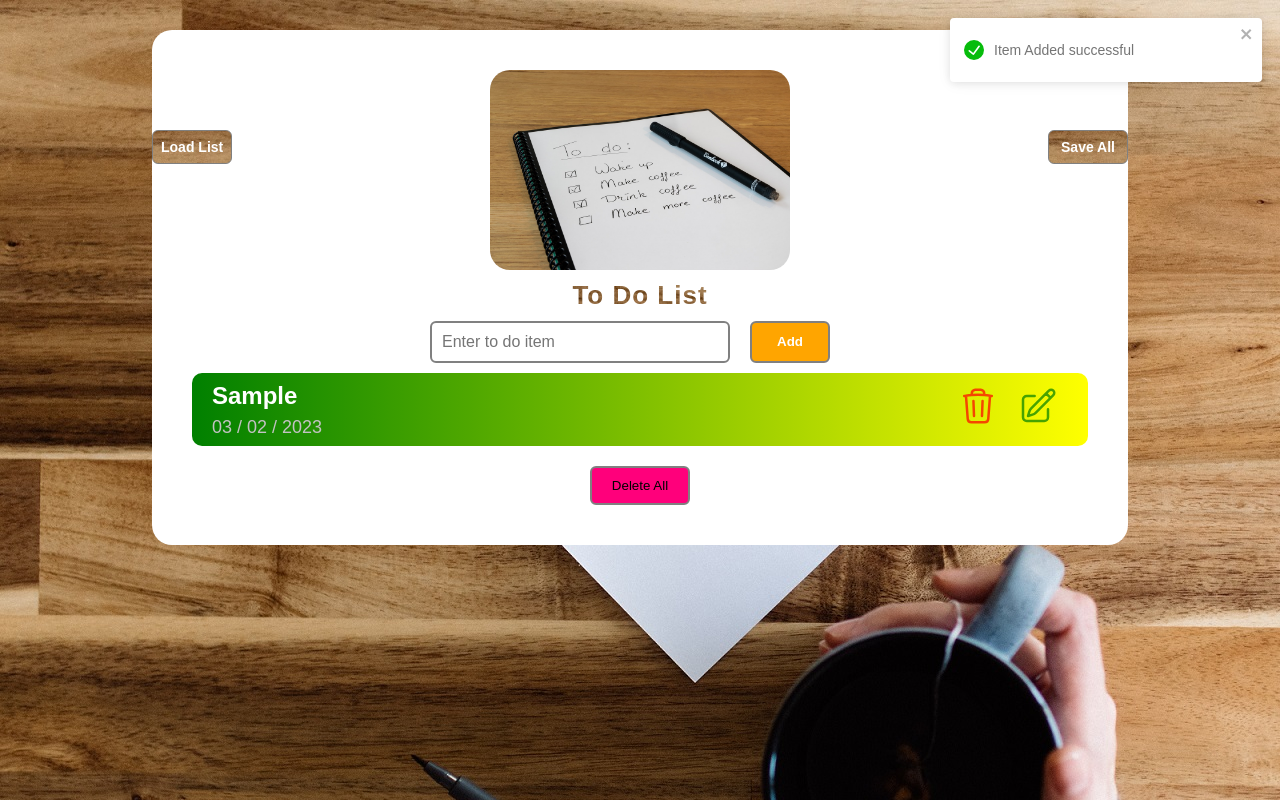
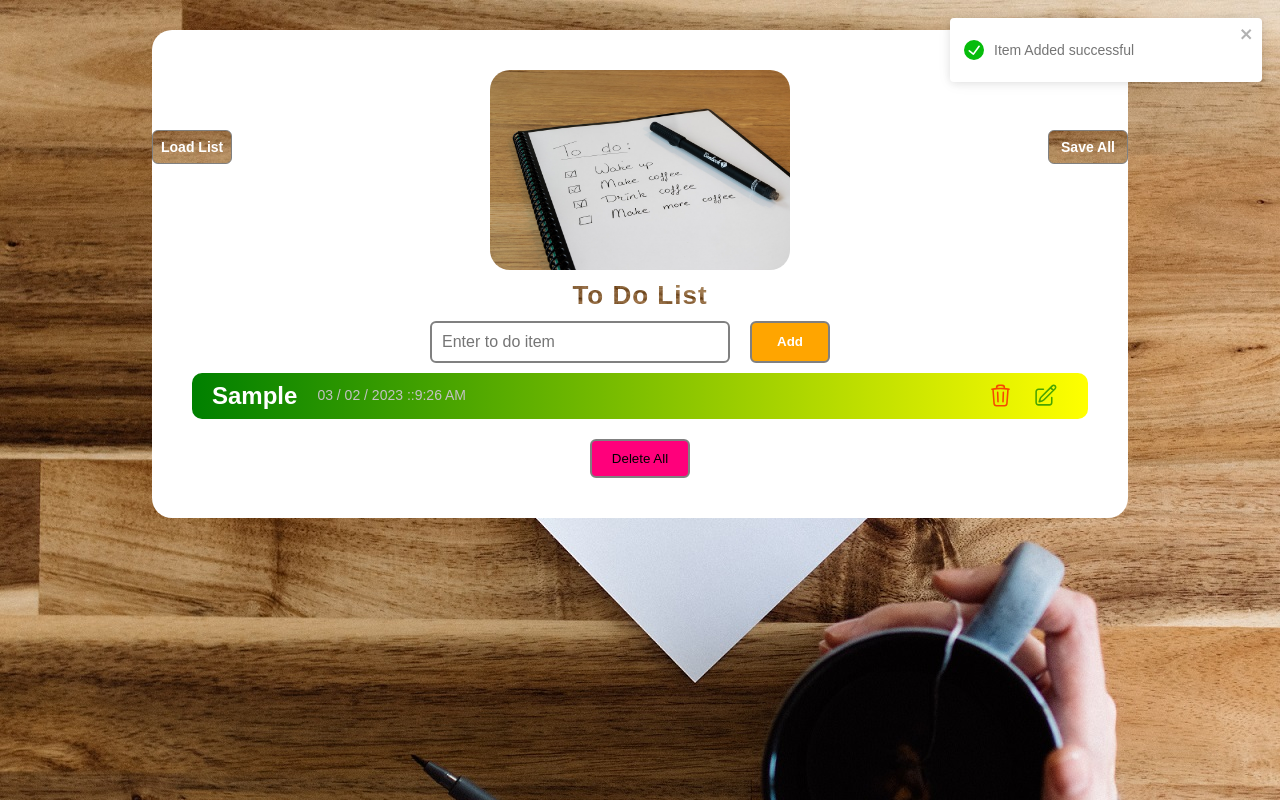
Before and after one commit to ajitmjadhav/TechM_Technical_Assignment, a React (Create React App) app in the folder assignment4-todo_list_manager/: page / in a window 1280 px wide. Both pictures are taken after typing "Sample" into the empty fields and a click on the button "Add". Built offline with nearby package versions, Linux system fonts and the light colour scheme.

Commit message:
refactor createCurrentDate function and add current time, also update HTML , css for listItems and buttons

```diff
--- a/assignment4-todo_list_manager/src/App.css
+++ b/assignment4-todo_list_manager/src/App.css
@@ -119,19 +119,24 @@ li {
   border-radius: 10px;
   background-image: linear-gradient(to right, green, yellow);
 }
+.list-item div {
+  display: flex;
+  align-items: center;
+}
 .listItem-text {
   font-size: 24px;
   color: #fff;
   font-weight: 600;
 }
 .listItem-date {
-  font-size: 18px;
+  font-size: 14px;
   color: rgb(194, 194, 194);
+  padding-left: 20px;
 }
 .list-item svg {
   display: inline-block;
-  width: 40px;
-  height: 40px;
+  width: 25px;
+  height: 25px;
   margin: 0 10px;
   opacity: 0.7;
 }
--- a/assignment4-todo_list_manager/src/components/Todolist.js
+++ b/assignment4-todo_list_manager/src/components/Todolist.js
@@ -26,10 +26,15 @@ const List = () => {
         const yyyy = today.getFullYear();
         let mm = today.getMonth() + 1;
         let dd = today.getDate();
-        // let time = today.getTime();
+        // let time = today.getHours() + ':' + today.getMinutes();
+        let time;
+        let hour = today.getHours();
+        let min = today.getMinutes();
+        if (hour < 12) time = `${hour % 12}:${min} AM`;
+        else { time = `${hour % 12 || 12}:${min} PM` }
         if (dd < 10) dd = '0' + dd;
         if (mm < 10) mm = '0' + mm;
-        const formattedToday = `${dd} / ${mm} / ${yyyy}`;
+        const formattedToday = `${dd} / ${mm} / ${yyyy} ::${time}`;
         return formattedToday;
     }
     // add the Item to the list
@@ -207,7 +212,7 @@ const List = () => {
                         <input type="text" value={inputData} ref={inputRef} placeholder='Enter to do item' onChange={(e) => setInputData(e.target.value)} />
                         {isSubmit
                             ?
-                            <button onClick={addItem} className='add-item-btn form-btn' type='button'>Add</button>
+                            <button onClick={addItem} title='add item' className='add-item-btn form-btn' type='button'>Add</button>
                             :
                             <button onClick={addItem} className='edit-item-btn form-btn' type='button'>Edit</button>
                         }
@@ -223,10 +228,10 @@ const List = () => {
                                         <p className='listItem-date'>{ele.date}</p>
                                     </div>
                                     <div>
-                                        <svg onClick={() => deleteCurrentItem(ele.id)} className='delete-btn svg-btn' xmlns="http://www.w3.org/2000/svg" fill="none" viewBox="0 0 24 24" stroke-width="1.5" stroke="currentColor" >
+                                        <svg onClick={() => deleteCurrentItem(ele.id)} title='delete item' className='delete-btn svg-btn' xmlns="http://www.w3.org/2000/svg" fill="none" viewBox="0 0 24 24" stroke-width="1.5" stroke="currentColor" >
                                             <path stroke-linecap="round" stroke-linejoin="round" d="M14.74 9l-.346 9m-4.788 0L9.26 9m9.968-3.21c.342.052.682.107 1.022.166m-1.022-.165L18.16 19.673a2.25 2.25 0 01-2.244 2.077H8.084a2.25 2.25 0 01-2.244-2.077L4.772 5.79m14.456 0a48.108 48.108 0 00-3.478-.397m-12 .562c.34-.059.68-.114 1.022-.165m0 0a48.11 48.11 0 013.478-.397m7.5 0v-.916c0-1.18-.91-2.164-2.09-2.201a51.964 51.964 0 00-3.32 0c-1.18.037-2.09 1.022-2.09 2.201v.916m7.5 0a48.667 48.667 0 00-7.5 0" />
                                         </svg>
-                                        <svg onClick={() => editCurrentItem(ele.id)} className='edit-btn svg-btn' xmlns="http://www.w3.org/2000/svg" fill="none" viewBox="0 0 24 24" stroke-width="1.5" stroke="currentColor" >
+                                        <svg onClick={() => editCurrentItem(ele.id)} title='edit item' className='edit-btn svg-btn' xmlns="http://www.w3.org/2000/svg" fill="none" viewBox="0 0 24 24" stroke-width="1.5" stroke="currentColor" >
                                             <path stroke-linecap="round" stroke-linejoin="round" d="M16.862 4.487l1.687-1.688a1.875 1.875 0 112.652 2.652L10.582 16.07a4.5 4.5 0 01-1.897 1.13L6 18l.8-2.685a4.5 4.5 0 011.13-1.897l8.932-8.931zm0 0L19.5 7.125M18 14v4.75A2.25 2.25 0 0115.75 21H5.25A2.25 2.25 0 013 18.75V8.25A2.25 2.25 0 015.25 6H10" />
                                         </svg>
                                     </div>
@@ -235,11 +240,11 @@ const List = () => {
                         })}
                     </div>
                     <div className='delete-all'>
-                        <button className='delete-all-btn' onClick={removeAllItems}>Delete All</button>
+                        <button className='delete-all-btn' title='delete all' onClick={removeAllItems}>Delete All</button>
                     </div>
                     <div className='dynamic-btns'>
-                        <button onClick={loadList} className='load-data-btn load'>Load List</button>
-                        <button onClick={saveList} className='load-data-btn save'>Save All</button>
+                        <button onClick={loadList} title='load old list' className='load-data-btn load'>Load List</button>
+                        <button onClick={saveList} title='save to database' className='load-data-btn save'>Save All</button>
                     </div>
                 </div>
 
```
